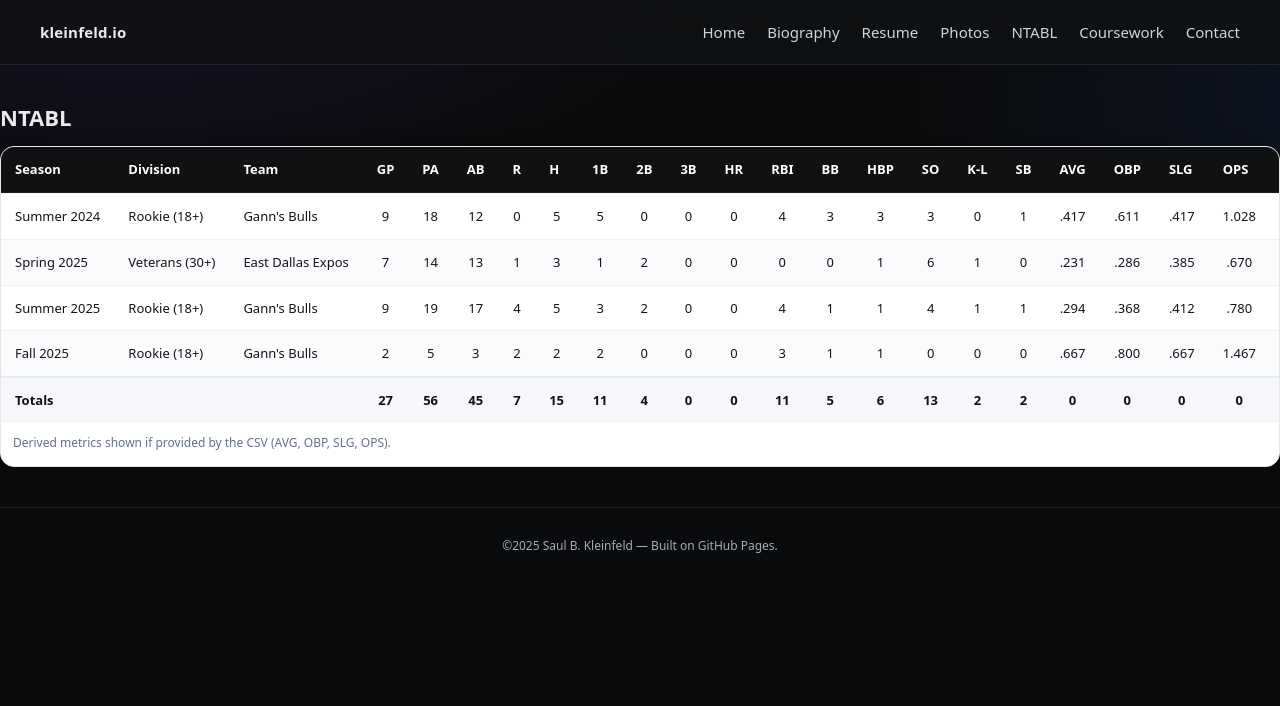
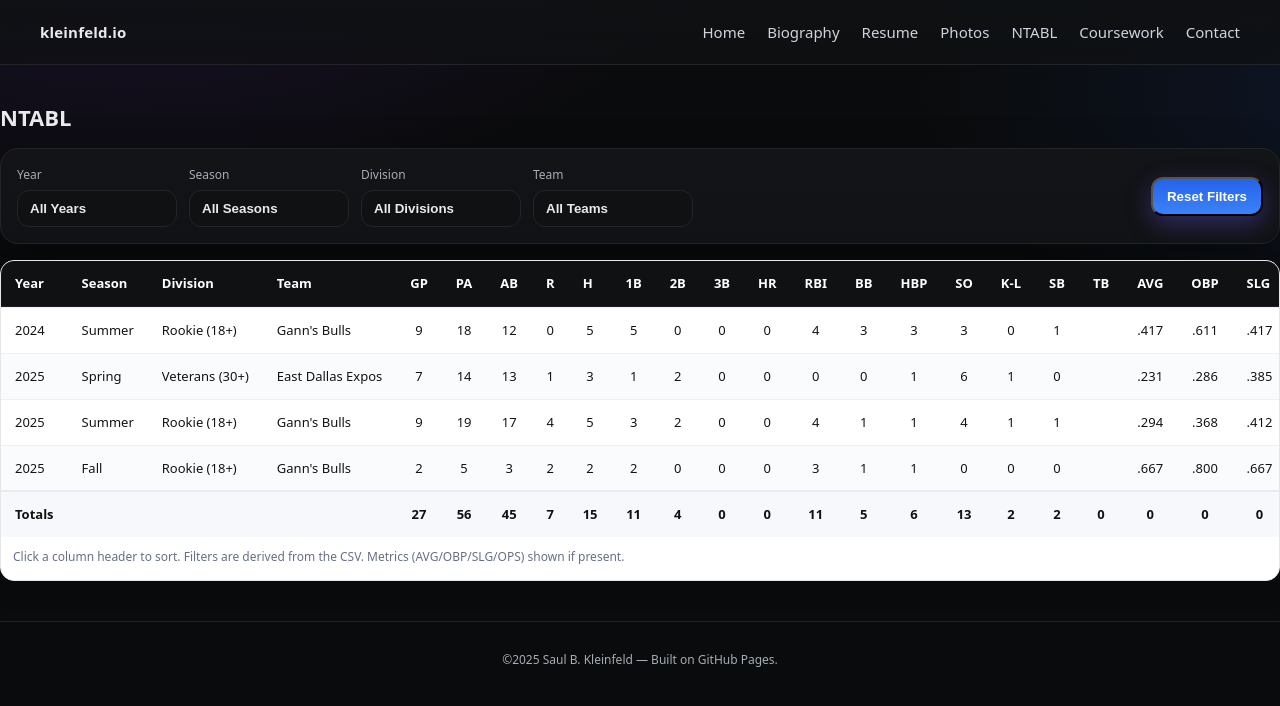
Before and after one commit to skleinfeld/Kleinfeld.io, a Jekyll site: the page built from ntabl.html, in a window 1280 px wide. Shown: the top 706 px of the page. Built offline with Jekyll 4.4.1, drawn with Linux system fonts in a browser that asks for light colours; some of the changed lines change nothing that is shown.

Commit message:
Add interactive filters and sorting to NTABL stats
Introduces filter controls for Year, Season, Division, and Team, along with a reset button and sortable table columns. Updates the table rendering logic to support dynamic filtering and sorting, improves CSV parsing, and enhances the UI for better usability and clarity.

```diff
--- a/ntabl.html
+++ b/ntabl.html
@@ -1,12 +1,36 @@
 ---
 layout: default
-title: NTABL — Career Batting
+title: NTABL — Interactive Stats
 permalink: /ntabl/
 ---
 
 <section class="wrap-wide" style="padding:40px 0;">
-  <h1 style="font-size:22px;font-weight:700;margin:0 0 16px">NTABL</h1>
+  <h1 style="font-size:22px;font-weight:700;margin:0 0 18px">NTABL</h1>
 
+  <!-- Controls -->
+  <div class="card" style="margin:0 auto 16px;padding:16px;display:flex;gap:12px;flex-wrap:wrap;align-items:center">
+    <div>
+      <label for="f-year" style="display:block;font-size:12px;color:#a5adb6;margin-bottom:6px">Year</label>
+      <select id="f-year" class="ntabl-select"></select>
+    </div>
+    <div>
+      <label for="f-season" style="display:block;font-size:12px;color:#a5adb6;margin-bottom:6px">Season</label>
+      <select id="f-season" class="ntabl-select"></select>
+    </div>
+    <div>
+      <label for="f-division" style="display:block;font-size:12px;color:#a5adb6;margin-bottom:6px">Division</label>
+      <select id="f-division" class="ntabl-select"></select>
+    </div>
+    <div>
+      <label for="f-team" style="display:block;font-size:12px;color:#a5adb6;margin-bottom:6px">Team</label>
+      <select id="f-team" class="ntabl-select"></select>
+    </div>
+    <div style="margin-left:auto;display:flex;gap:8px">
+      <button id="btn-reset" class="btn alt" type="button">Reset Filters</button>
+    </div>
+  </div>
+
+  <!-- Table -->
   <div class="surface" style="margin:0 auto;">
     <div class="ntabl-wrap">
       <table id="ntabl-table" class="ntabl-table" aria-describedby="ntabl-note">
@@ -16,113 +40,206 @@ permalink: /ntabl/
       </table>
     </div>
     <div id="ntabl-note" style="font-size:12px;color:#667085;padding:10px 12px 14px">
-      Derived metrics shown if provided by the CSV (AVG, OBP, SLG, OPS).
+      Click a column header to sort. Filters are derived from the CSV. Metrics (AVG/OBP/SLG/OPS) shown if present.
     </div>
   </div>
 </section>
 
+<!-- PapaParse for CSV -->
 <script src="https://cdn.jsdelivr.net/npm/papaparse@5.4.1/papaparse.min.js"></script>
+
 <script>
 (function(){
+  /* -------------------- CONFIG -------------------- */
   const CSV_PATH = "/personal-batting-career.csv";
-  const table   = document.getElementById('ntabl-table');
+
+  // Column layout and which are text vs numeric (for alignment & sort)
+  const COLUMNS = [
+    'Year','Season','Division','Team',
+    'GP','PA','AB','R','H','1B','2B','3B','HR','RBI',
+    'BB','HBP','SO','K-L','SB','TB','AVG','OBP','SLG','OPS','SF','SAC'
+  ];
+  const TEXT_COLS = new Set(['Year','Season','Division','Team']);
+  const METRIC_COLS = new Set(['AVG','OBP','SLG','OPS']);
+
+  // Preferred ordering for filters
+  const ORDER_YEAR = ['2025','2024'];
+  const ORDER_SEASON = ['Summer','Fall','Spring'];
+
+  /* -------------------- DOM REFS -------------------- */
+  const table = document.getElementById('ntabl-table');
   const theadEl = table.querySelector('thead');
   const tbodyEl = table.querySelector('tbody');
   const tfootEl = table.querySelector('tfoot');
 
-  const COLUMNS = [
-    'Season','Division','Team','Last','First',
-    'GP','PA','AB','R','H','1B','2B','3B','HR','RBI',
-    'BB','HBP','SO','K-L','SB','TB','AVG','OBP','SLG','OPS','SF','SAC'
-  ];
-  const TEXT_COLS = new Set(['Season','Division','Team','Last','First']);
+  const fYear = document.getElementById('f-year');
+  const fSeason = document.getElementById('f-season');
+  const fDivision = document.getElementById('f-division');
+  const fTeam = document.getElementById('f-team');
+  const btnReset = document.getElementById('btn-reset');
 
-  const normalizeKey = k => String(k).trim().replace(/\u2013|\u2014/g,'-').replace(/\s+/g,' ').toLowerCase();
-  const aliases = {
-    'season':'Season','division':'Division','team':'Team','last':'Last','first':'First',
-    'gp':'GP','g':'GP','pa':'PA','ab':'AB','r':'R','h':'H','1b':'1B','2b':'2B','3b':'3B','hr':'HR','rbi':'RBI',
-    'bb':'BB','so':'SO','k-l':'K-L','k l':'K-L','hbp':'HBP','sb':'SB','tb':'TB',
-    'avg':'AVG','obp':'OBP','slg':'SLG','ops':'OPS','sf':'SF','sac':'SAC'
-  };
+  /* -------------------- STATE -------------------- */
+  let rawRows = [];
+  let rows = [];        // normalized + derived (Year/Season)
+  let filtered = [];    // after filters
+  let sortKey = null;   // column key
+  let sortDir = 1;      // 1=asc, -1=desc
 
-  function normalizeRows(rows){
-    return rows.map(row=>{
-      const out = {};
-      Object.entries(row).forEach(([k,v])=>{
-        const key = aliases[normalizeKey(k)] || k;
-        out[key] = v;
-      });
-      return out;
+  /* -------------------- HELPERS -------------------- */
+  const normKey = s => String(s||'').trim().toLowerCase();
+  const numLike = v => v !== '' && v !== null && !isNaN(v);
+  const to3 = v => Number(v).toFixed(3).replace(/^0/,'');
+  const title = s => s.replace(/\b(\w)/g, (m)=>m.toUpperCase());
+
+  // build select options
+  function setOptions(select, list, labelAll='All'){
+    select.innerHTML = '';
+    const optAll = document.createElement('option');
+    optAll.value = ''; optAll.textContent = labelAll;
+    select.appendChild(optAll);
+    list.forEach(v => {
+      const o = document.createElement('option');
+      o.value = v; o.textContent = v; select.appendChild(o);
     });
   }
 
-  function selectAndOrder(rows){
-    if(!rows || !rows.length) return { cols:[], rows:[] };
-    const present = new Set(Object.keys(rows[0]));
-    const cols = COLUMNS.filter(c => present.has(c));
-    const filtered = rows.map(r=>{
-      const o = {}; cols.forEach(c => o[c] = r[c] ?? ''); return o;
-    });
-    return { cols, rows: filtered };
+  // parsing "Summer 2024" -> { season:"Summer", year:"2024" }
+  function splitSeasonYear(v){
+    const m = String(v||'').match(/(Summer|Fall|Spring)\s+(\d{4})/i);
+    if(!m) return { season:'', year:'' };
+    return { season: title(m[1].toLowerCase()), year: m[2] };
+    // title ensures Summer/Fall/Spring capitalized
   }
 
-  const numLike = v => (v!=='' && v!==null && !isNaN(v));
-  const isMetric = c => ['AVG','OBP','SLG','OPS'].includes(c);
-
-  function buildHead(cols){
-    theadEl.innerHTML = '<tr>'+cols.map(c=>{
-      const cls = TEXT_COLS.has(c) ? 't-text' : 't-num';
-      return `<th scope="col" class="${cls}" title="${c}">${c}</th>`;
-    }).join('')+'</tr>';
+  // Create totals row for numeric columns
+  function totalsOf(rows, cols){
+    const t = {};
+    cols.forEach(c => t[c] = TEXT_COLS.has(c) ? '' : 0);
+    rows.forEach(r=>{
+      cols.forEach(c=>{
+        if(TEXT_COLS.has(c) || METRIC_COLS.has(c)) return;
+        if(numLike(r[c])) t[c] += (+r[c]||0);
+      });
+    });
+    return t;
   }
 
-  function buildBody(cols, rows){
-    tbodyEl.innerHTML = rows.map(r=>{
-      return '<tr>'+cols.map(c=>{
-        let val = r[c] ?? '';
-        if(isMetric(c) && numLike(val)){ val = Number(val).toFixed(3).replace(/^0/,''); }
-        const cls = TEXT_COLS.has(c) ? 't-text' : 't-num';
-        return `<td class="${cls}">${val}</td>`;
-      }).join('')+'</tr>';
-    }).join('');
+  function compare(a,b,key){
+    const av = a[key], bv = b[key];
+    const aNum = numLike(av), bNum = numLike(bv);
+    if(aNum && bNum) return (av - bv) * sortDir;
+    return String(av||'').localeCompare(String(bv||'')) * sortDir;
   }
 
-  function buildTotals(cols, rows){
-    const totals = {}; cols.forEach(c => totals[c] = TEXT_COLS.has(c) ? '' : 0);
-    cols.forEach(c=>{
-      if(TEXT_COLS.has(c) || isMetric(c)) return;
-      let sum = 0, any = false;
-      rows.forEach(r=>{
-        const v = r[c]; if(numLike(v)){ sum += (+v||0); any = true; }
+  /* -------------------- RENDER -------------------- */
+  function buildHead(cols){
+    theadEl.innerHTML = '<tr>' + cols.map(c=>{
+      const cls = TEXT_COLS.has(c) ? 't-text' : 't-num';
+      const arrow = (sortKey === c) ? (sortDir>0?' ▲':' ▼') : '';
+      return `<th data-col="${c}" class="${cls}" style="cursor:pointer" title="Sort by ${c}">${c}${arrow}</th>`;
+    }).join('') + '</tr>';
+
+    // click-to-sort
+    theadEl.querySelectorAll('th').forEach(th=>{
+      th.addEventListener('click', ()=>{
+        const k = th.getAttribute('data-col');
+        if(sortKey === k) sortDir *= -1; else { sortKey = k; sortDir = 1; }
+        renderBodyFooter();
+        buildHead(cols); // update arrows
       });
-      totals[c] = any ? sum : '';
     });
-    tfootEl.innerHTML = '<tr>'+
-      cols.map((c,i)=>{
-        if(i===0) return '<th scope="row" class="t-text">Totals</th>';
-        const cls = TEXT_COLS.has(c) ? 't-text' : 't-num';
-        return `<td class="${cls}">${totals[c] ?? ''}</td>`;
-      }).join('') +
-    '</tr>';
   }
 
-  function render(raw){
-    const norm = normalizeRows(raw);
-    const { cols, rows } = selectAndOrder(norm);
-    if(!cols.length || !rows.length){
-      theadEl.innerHTML = '<tr><th>Error</th></tr>';
-      tbodyEl.innerHTML = '<tr><td style="padding:12px 14px;color:#c00">No rows/columns found in CSV.</td></tr>';
-      tfootEl.innerHTML = '';
-      return;
+  function renderBodyFooter(){
+    let view = filtered.slice();
+    if(sortKey){
+      view.sort((a,b)=>compare(a,b,sortKey));
     }
-    buildHead(cols); buildBody(cols, rows); buildTotals(cols, rows);
+
+    // Body
+    tbodyEl.innerHTML = view.map(r=>{
+      return '<tr>' + COLUMNS.map(c=>{
+        if(!Object.prototype.hasOwnProperty.call(r,c)) return '<td></td>';
+        let v = r[c];
+
+        if(METRIC_COLS.has(c) && numLike(v)) v = to3(v);
+        const cls = TEXT_COLS.has(c) ? 't-text' : 't-num';
+        return `<td class="${cls}">${v ?? ''}</td>`;
+      }).join('') + '</tr>';
+    }).join('');
+
+    // Footer totals
+    const totals = totalsOf(view, COLUMNS);
+    tfootEl.innerHTML = '<tr>' + COLUMNS.map((c,i)=>{
+      if(i===0) return '<th scope="row" class="t-text">Totals</th>';
+      const cls = TEXT_COLS.has(c) ? 't-text' : 't-num';
+      return `<td class="${cls}">${numLike(totals[c]) ? totals[c] : ''}</td>`;
+    }).join('') + '</tr>';
   }
 
+  /* -------------------- FILTERS -------------------- */
+  function applyFilters(){
+    const y = fYear.value;
+    const s = fSeason.value;
+    const d = fDivision.value.toLowerCase();
+    const t = fTeam.value;
+
+    filtered = rows.filter(r=>{
+      if(y && String(r.Year) !== y) return false;
+      if(s && String(r.Season) !== s) return false;
+      if(d && !normKey(r.Division).includes(d)) return false;
+      if(t && String(r.Team) !== t) return false;
+      return true;
+    });
+    renderBodyFooter();
+  }
+
+  function resetFilters(){
+    fYear.value = '';
+    fSeason.value = '';
+    fDivision.value = '';
+    fTeam.value = '';
+    applyFilters();
+  }
+
+  /* -------------------- INIT -------------------- */
   Papa.parse(CSV_PATH, {
     download:true, header:true, dynamicTyping:true, skipEmptyLines:'greedy',
-    complete: res => render(res.data),
+    complete: res => {
+      rawRows = res.data || [];
+
+      // Normalize + derive Year/Season
+      rows = rawRows
+        .filter(r => !!r.Season && String(r.Season).match(/\d{4}/)) // ignore a "Totals" row if you left one
+        .map(r=>{
+          const { season, year } = splitSeasonYear(r.Season);
+          return Object.assign({}, r, { Year: year, Season: season });
+        });
+
+      // Build unique filter sets
+      const years = Array.from(new Set(rows.map(r=>r.Year))).sort((a,b)=>ORDER_YEAR.indexOf(a)-ORDER_YEAR.indexOf(b));
+      const seasons = Array.from(new Set(rows.map(r=>r.Season))).sort((a,b)=>ORDER_SEASON.indexOf(a)-ORDER_SEASON.indexOf(b));
+      const divisions = Array.from(new Set(rows.map(r=>r.Division)));
+      const teams = Array.from(new Set(rows.map(r=>r.Team)));
+
+      setOptions(fYear, years, 'All Years');
+      setOptions(fSeason, seasons, 'All Seasons');
+      setOptions(fDivision, divisions, 'All Divisions');
+      setOptions(fTeam, teams, 'All Teams');
+
+      // Build head / initial filter render
+      buildHead(COLUMNS);
+      filtered = rows.slice();
+      renderBodyFooter();
+
+      // wire filters
+      fYear.addEventListener('change', applyFilters);
+      fSeason.addEventListener('change', applyFilters);
+      fDivision.addEventListener('change', applyFilters);
+      fTeam.addEventListener('change', applyFilters);
+      btnReset.addEventListener('click', resetFilters);
+    },
     error: err => {
-      console.error('CSV load error:', err);
       theadEl.innerHTML = '<tr><th>Error</th></tr>';
       tbodyEl.innerHTML = `<tr><td style="padding:12px 14px;color:#c00">Unable to load CSV (${err?.message||'unknown error'}). Check <code>${CSV_PATH}</code>.</td></tr>`;
       tfootEl.innerHTML = '';
@@ -130,3 +247,18 @@ permalink: /ntabl/
   });
 })();
 </script>
+
+<style>
+/* compact modern selects to match site */
+.ntabl-select{
+  appearance:none; -webkit-appearance:none; -moz-appearance:none;
+  background:#0f1113;
+  color:#e9eaec;
+  border:1px solid #222428;
+  border-radius:12px;
+  padding:10px 12px;
+  min-width:160px;
+  font-weight:600;
+}
+.ntabl-select:focus{outline:none;border-color:#2b2f35;box-shadow:0 0 0 3px rgba(124,58,237,.28)}
+</style>
```
